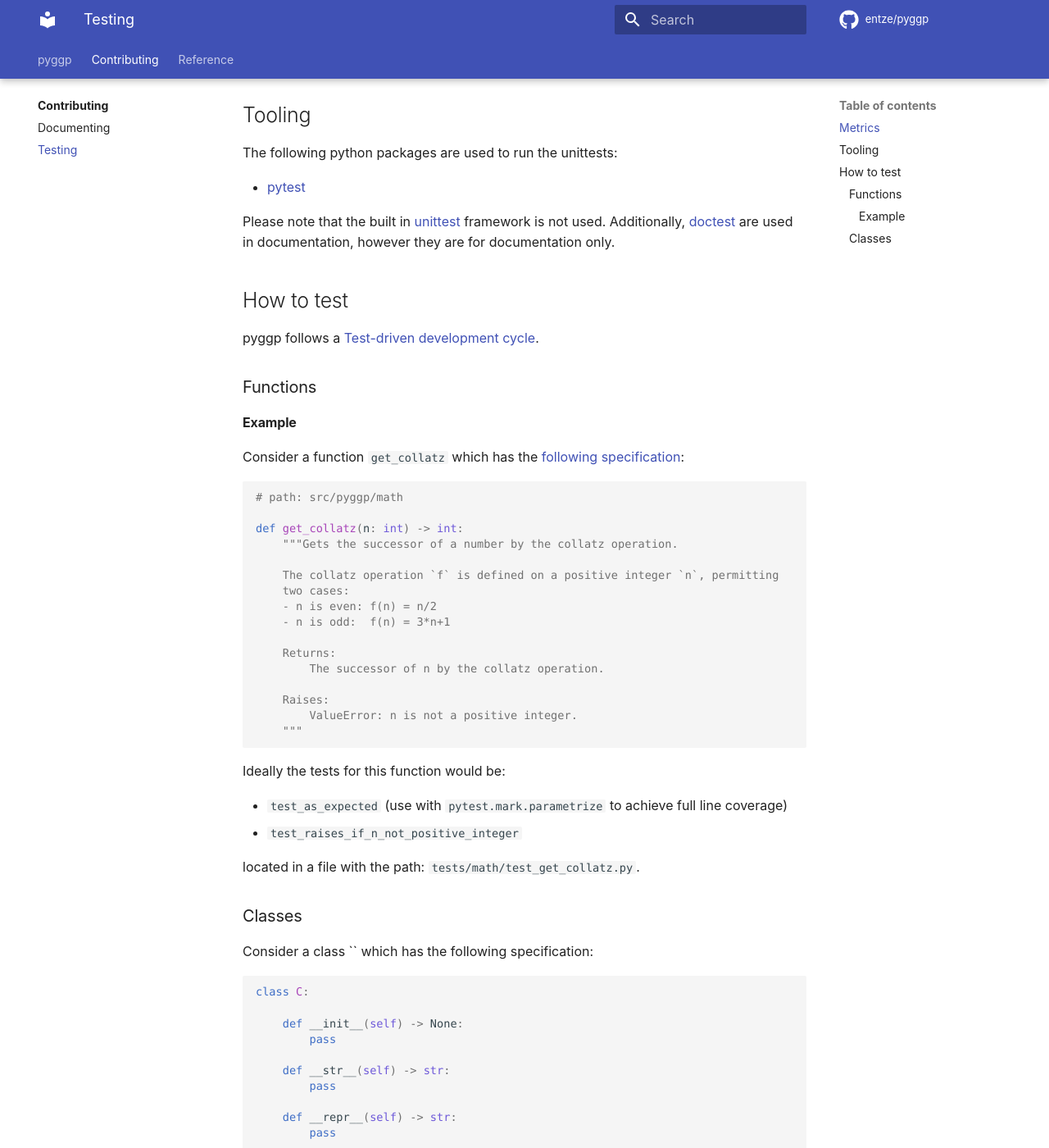
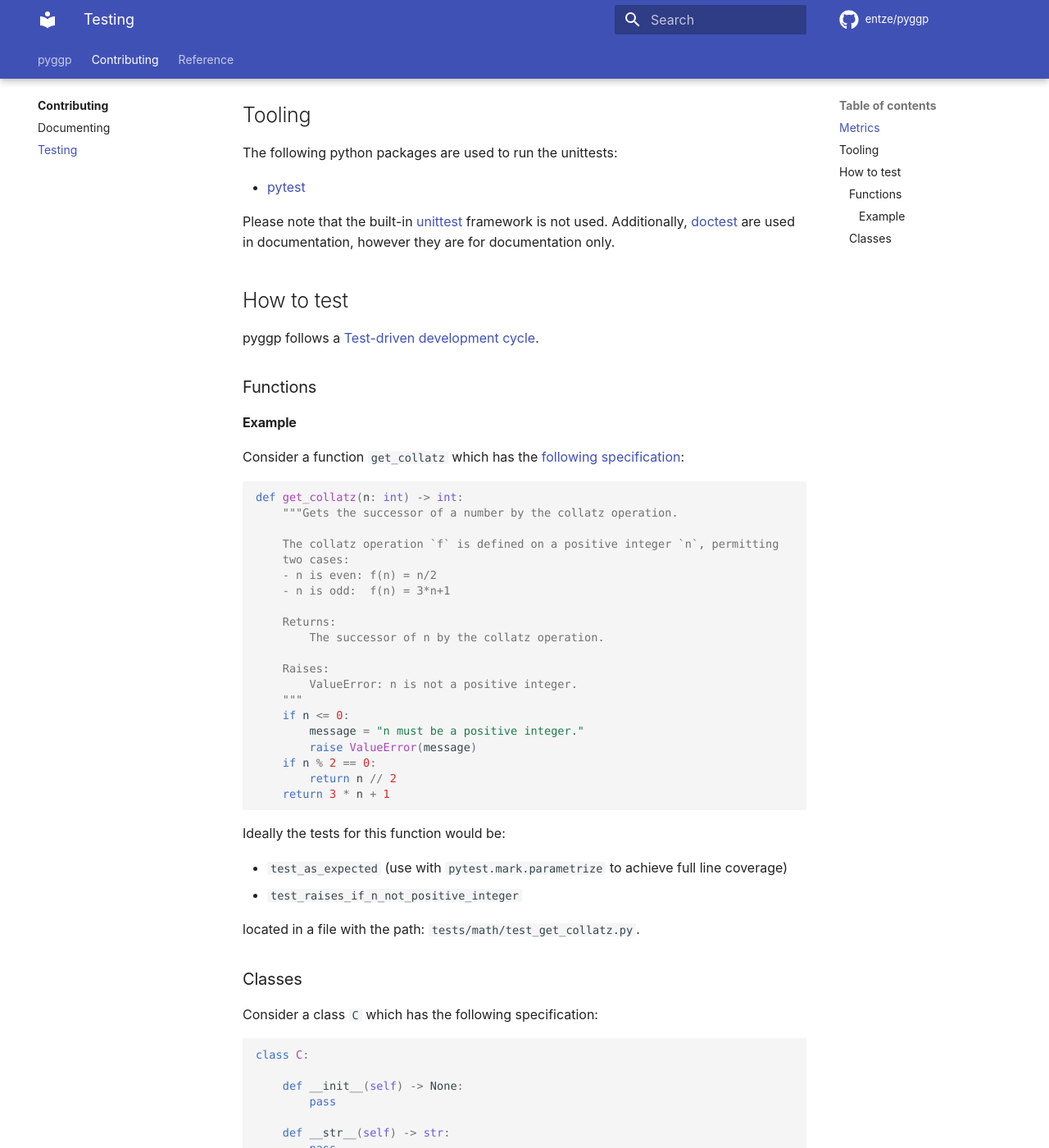
Before and after one commit to Entze/pyggp, an MkDocs documentation site: the page built from docs/contributing/testing.md, in a window 1280 px wide and 1400 px high, scrolled down 520 px. Shown: the whole window at 82% size. Built offline with MkDocs 1.6.1 and Material for MkDocs 9.7.7, drawn with Linux system fonts in a browser that asks for light colours; comment, search, counter and statistics services are not loaded.

Commit message:
docs: add and apply mdformat

````diff
--- a/docs/contributing/testing.md
+++ b/docs/contributing/testing.md
@@ -22,7 +22,7 @@
 
 - [pytest](https://docs.pytest.org)
 
-Please note that the built in [unittest](https://docs.python.org/3/library/unittest.html) framework is not used.
+Please note that the built-in [unittest](https://docs.python.org/3/library/unittest.html) framework is not used.
 Additionally, [doctest](https://docs.python.org/3/library/doctest.html) are used in documentation, however they are for
 documentation only.
 
@@ -38,7 +38,6 @@
 [following specification](https://en.wikipedia.org/wiki/Collatz_conjecture):
 
 ```python
-# path: src/pyggp/math
 
 def get_collatz(n: int) -> int:
     """Gets the successor of a number by the collatz operation.
@@ -54,6 +53,13 @@
     Raises:
         ValueError: n is not a positive integer.
     """
+    if n <= 0:
+        message = "n must be a positive integer."
+        raise ValueError(message)
+    if n % 2 == 0:
+        return n // 2
+    return 3 * n + 1
+
 ```
 
 Ideally the tests for this function would be:
@@ -65,7 +71,7 @@
 
 ### Classes
 
-Consider a class `` which has the following specification:
+Consider a class `C` which has the following specification:
 
 ```python
 
@@ -94,8 +100,8 @@
 Ideally the tests for this class would be:
 
 - `test_public_method_as_expected` (use with `pytest.mark.parametrize` to achieve full line coverage)
-- `test_dunder_init_as_expected` (if there is no complex logic in the `__init__` consider
-  a [dataclass](https://docs.python.org/3/library/dataclasses.html) instead)
+- `test_dunder_init_as_expected` (if there is no complex logic in the `__init__` consider a
+  [dataclass](https://docs.python.org/3/library/dataclasses.html) instead)
 - `test_dunder_str_as_expected` (use with `pytest.mark.parametrize` to achieve full line coverage)
 
 Do not test `C._protected_method` by itself. If it is not testable indirectly, consider refactoring the class.
--- a/pyproject.toml
+++ b/pyproject.toml
@@ -72,6 +72,8 @@
 mkdocs-pymdownx-material-extras = ">=2.4.2,<2.5.0"
 pymdown-extensions = ">=9.10,<9.11"
 pygments = ">=2.14.0,<2.15.0"
+mdformat-gfm = "^0.3.5"
+mdformat = "^0.7.16"
 
 
 [tool.poetry.group.bin]
````
Also changed, not shown: CHANGELOG.md (+8 -8 lines), docs/contributing/documenting.md (+2 -2 lines), docs/index.md (+4 -4 lines), docs/reference/actors.md (+0 -1 lines), docs/reference/gdl.md (+0 -1 lines), 1 other file.
